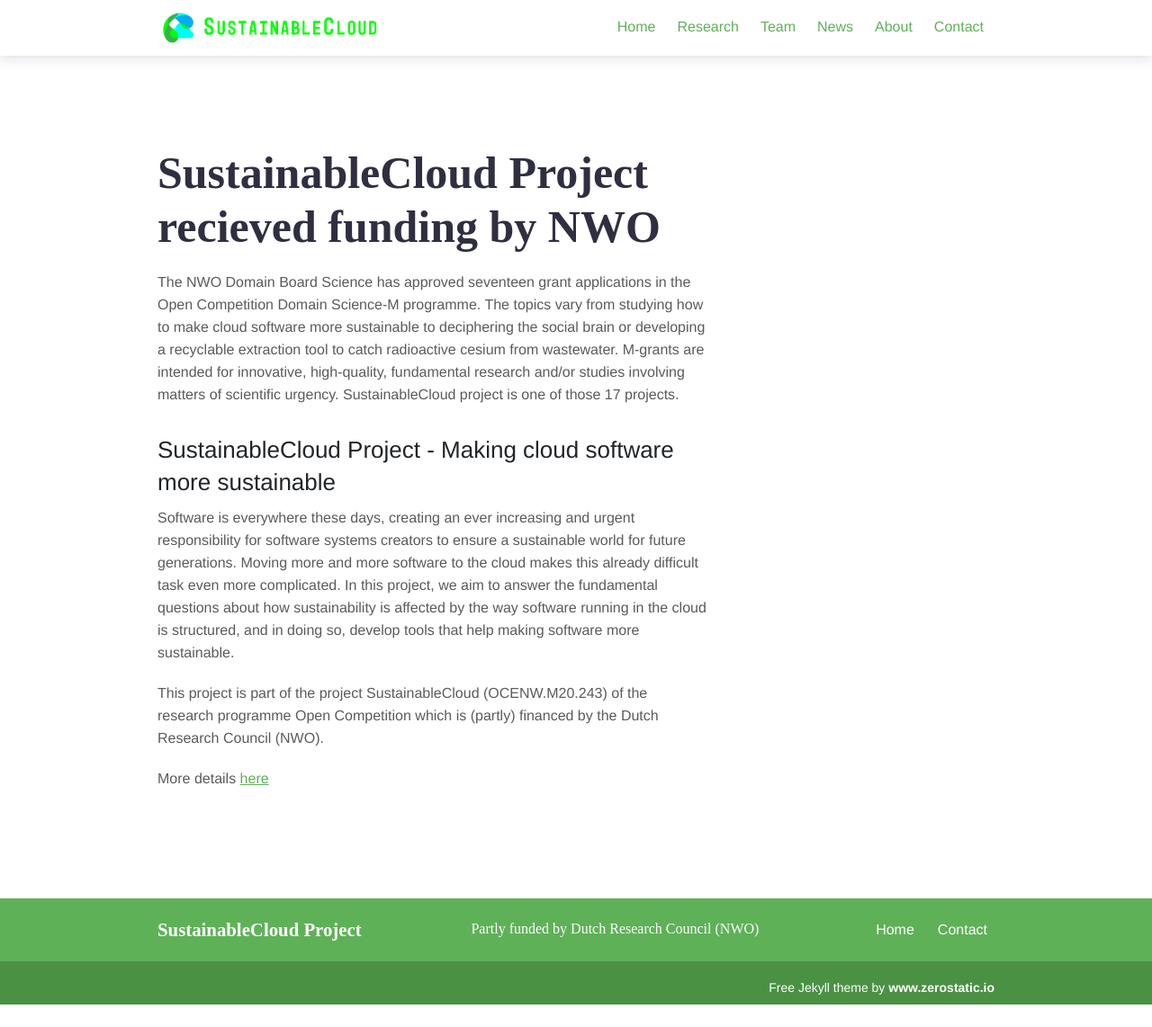
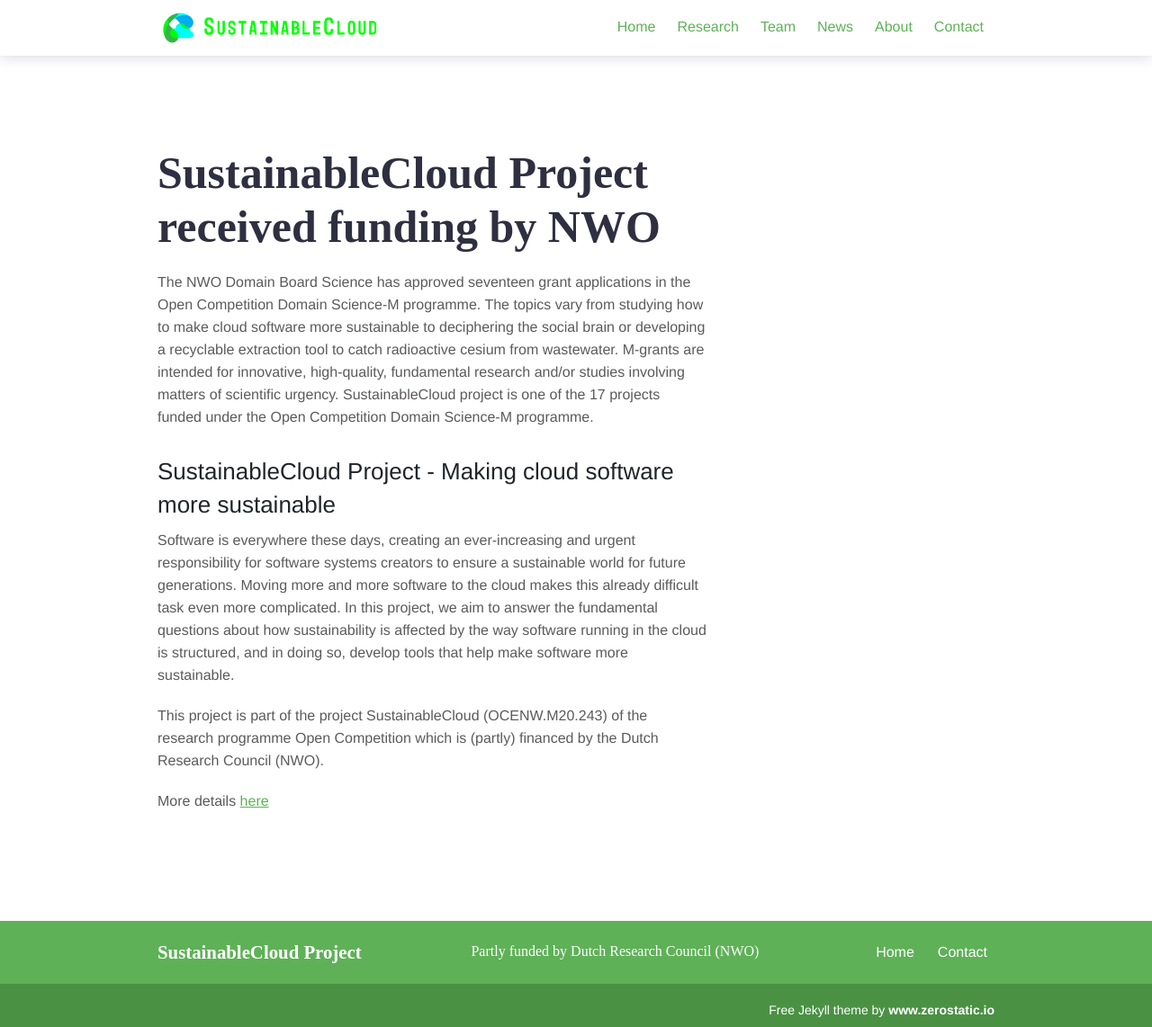
Before and after one commit to S2-group/sustainablecloud, a Jekyll site: the page built from _news/nwo-funding.md, in a window 1280 px wide. Shown: the whole page at 90% size. Built offline with Jekyll 4.4.1, drawn with Linux system fonts in a browser that asks for light colours; before the commit the page ends 1117 px from its top, so only the background shows below that.

Commit message:
fixed typos in news

```diff
--- a/_news/nwo-funding.md
+++ b/_news/nwo-funding.md
@@ -1,5 +1,5 @@
 ---
-title: "SustainableCloud Project recieved funding by NWO"
+title: "SustainableCloud Project received funding by NWO"
 subtitle: "Making cloud software more sustainable"
 image: "images/news/nwo-funding.png"
 layout: team
@@ -9,11 +9,11 @@ weight: 1
 ---
 
 
-The NWO Domain Board Science has approved seventeen grant applications in the Open Competition Domain Science-M programme. The topics vary from studying how to make cloud software more sustainable to deciphering the social brain or developing a recyclable extraction tool to catch radioactive cesium from wastewater. M-grants are intended for innovative, high-quality, fundamental research and/or studies involving matters of scientific urgency. SustainableCloud project is one of those 17 projects.
+The NWO Domain Board Science has approved seventeen grant applications in the Open Competition Domain Science-M programme. The topics vary from studying how to make cloud software more sustainable to deciphering the social brain or developing a recyclable extraction tool to catch radioactive cesium from wastewater. M-grants are intended for innovative, high-quality, fundamental research and/or studies involving matters of scientific urgency. SustainableCloud project is one of the 17 projects funded under the Open Competition Domain Science-M programme.
 
 ## SustainableCloud Project - Making cloud software more sustainable
 
-Software is everywhere these days, creating an ever increasing and urgent responsibility for software systems creators to ensure a sustainable world for future generations. Moving more and more software to the cloud makes this already difficult task even more complicated. In this project, we aim to answer the fundamental questions about how sustainability is affected by the way software running in the cloud is structured, and in doing so, develop tools that help making software more sustainable.
+Software is everywhere these days, creating an ever-increasing and urgent responsibility for software systems creators to ensure a sustainable world for future generations. Moving more and more software to the cloud makes this already difficult task even more complicated. In this project, we aim to answer the fundamental questions about how sustainability is affected by the way software running in the cloud is structured, and in doing so, develop tools that help make software more sustainable.
 
 This project is part of the project SustainableCloud (OCENW.M20.243) of the research programme Open Competition which is (partly) financed by the Dutch Research Council (NWO).
 
```
Also changed, not shown: 2 other files.
